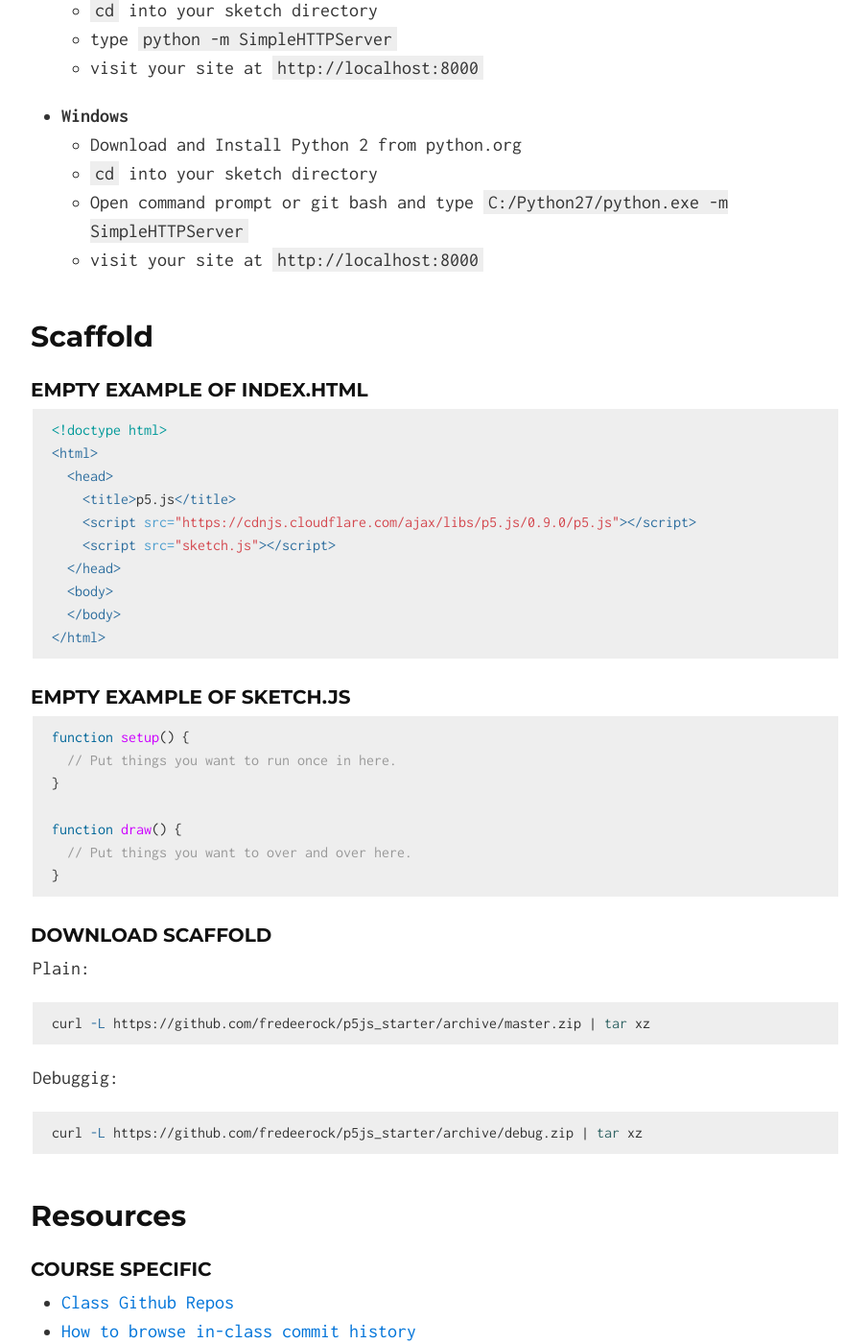
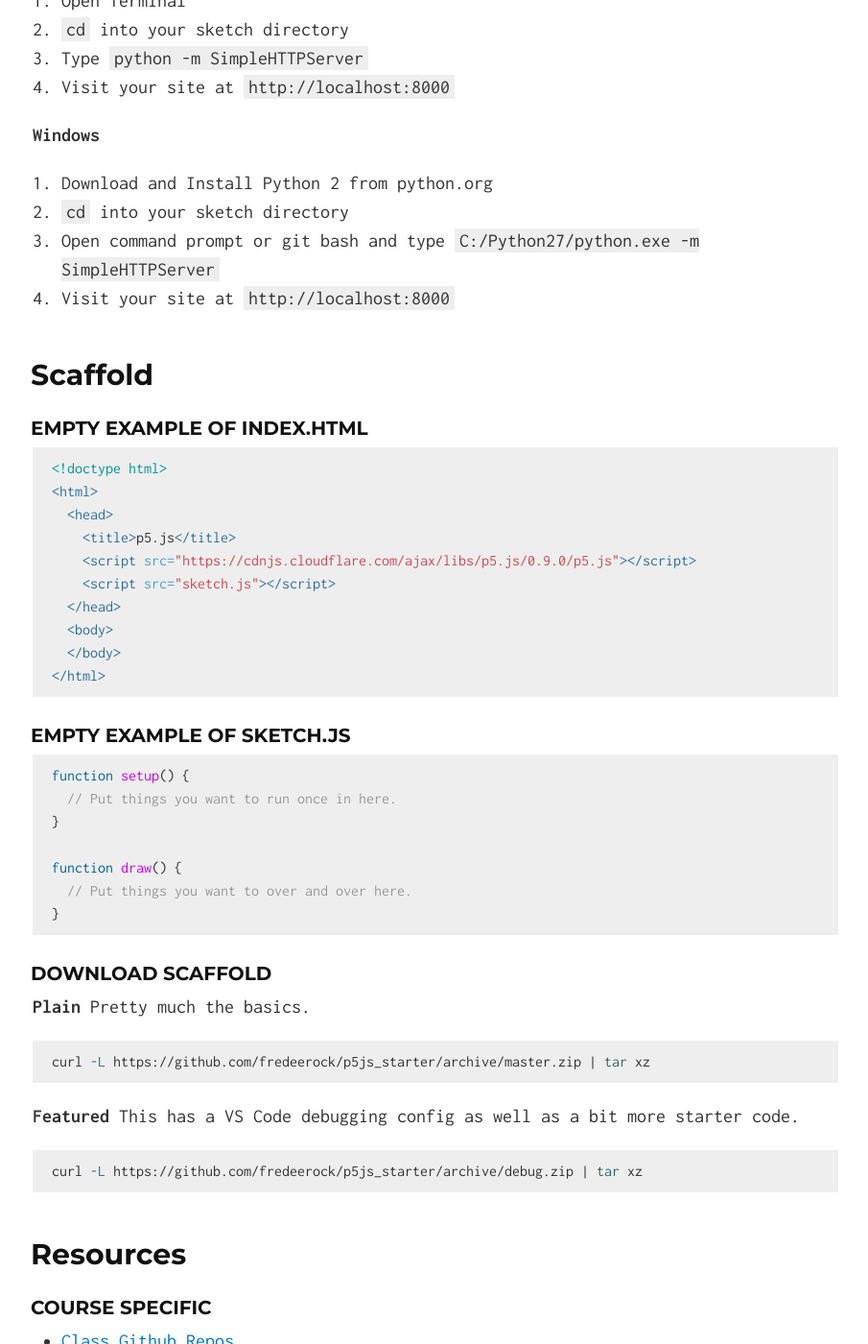
Before and after one commit to lsudigitalart/lsudigitalart.github.io, a Jekyll site: the page built from 2210/index.md, in a window 1280 px wide and 1400 px high, scrolled down 4368 px. Shown: the whole window at 96% size, without its empty margins (186-1091 px from the left). Built offline with Jekyll 4.4.1, drawn with Linux system fonts in a browser that asks for light colours; our own code applies the rules of GitHub Pages for plain Markdown files; some of the changed lines change nothing that is shown.

Commit message:
Update index.md

````diff
--- a/2210/index.md
+++ b/2210/index.md
@@ -97,17 +97,17 @@ Video coming soon.
 
 ### Start a server
 
-- **Mac**
-  - open terminal
-  - `cd` into your sketch directory
-  - type `python -m SimpleHTTPServer`
-  - visit your site at `http://localhost:8000`
+**Mac**
+1. Open Terminal
+1. `cd` into your sketch directory
+1. Type `python -m SimpleHTTPServer`
+1. Visit your site at `http://localhost:8000`
 
-- **Windows**
-  - Download and Install Python 2 from python.org
-  - `cd` into your sketch directory
-  - Open command prompt or git bash and type `C:/Python27/python.exe -m SimpleHTTPServer`
-  - visit your site at `http://localhost:8000`
+**Windows**
+1. Download and Install Python 2 from python.org
+1. `cd` into your sketch directory
+1. Open command prompt or git bash and type `C:/Python27/python.exe -m SimpleHTTPServer`
+1. Visit your site at `http://localhost:8000`
 
 ## Scaffold
 
@@ -140,12 +140,14 @@ function draw() {
 
 ### Download Scaffold
 
-Plain:
+**Plain**
+Pretty much the basics.
 ```bash
 curl -L https://github.com/fredeerock/p5js_starter/archive/master.zip | tar xz
 ```
 
-Debuggig:
+**Featured**
+This has a VS Code debugging config as well as a bit more starter code.
 ```bash
 curl -L https://github.com/fredeerock/p5js_starter/archive/debug.zip | tar xz
 ```
````
